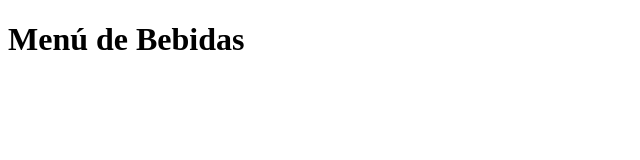
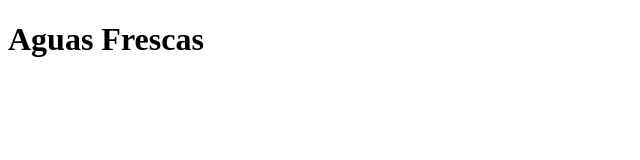
Before and after one commit to PayoCentral/menu, a plain HTML site: page bebidas/index.html in a window 1280 px wide. Shown: the whole page, without its empty margins (0-640 px from the left). Drawn offline with Linux system fonts and the light colour scheme.

```diff
--- a/bebidas/index.html
+++ b/bebidas/index.html
@@ -6,6 +6,7 @@
     <title>BEBIDAS</title>
 </head>
 <body>
-    <h1>Menú de Bebidas</h1>
+    <h1>Aguas Frescas</h1>
+
 </body>
 </html>
```
